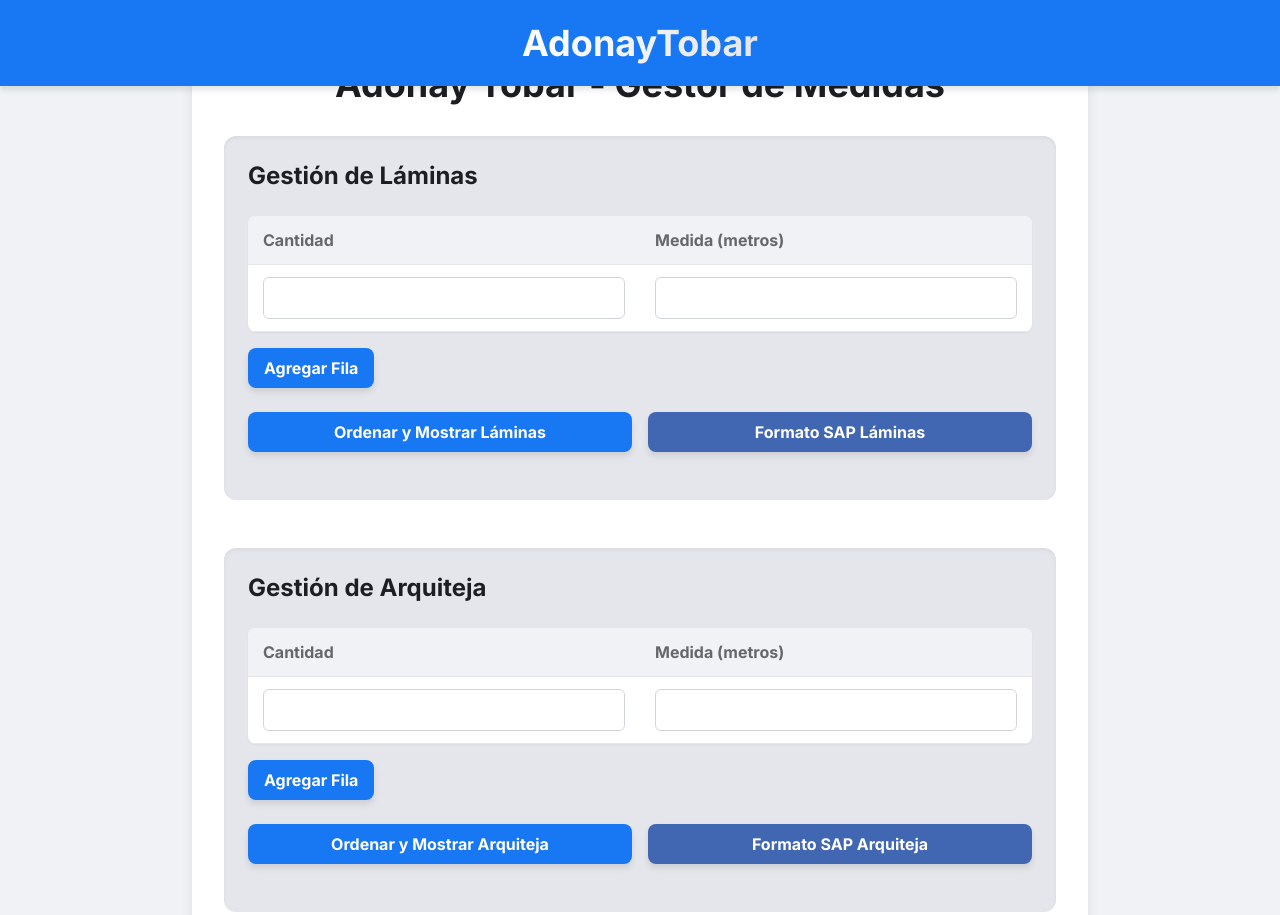
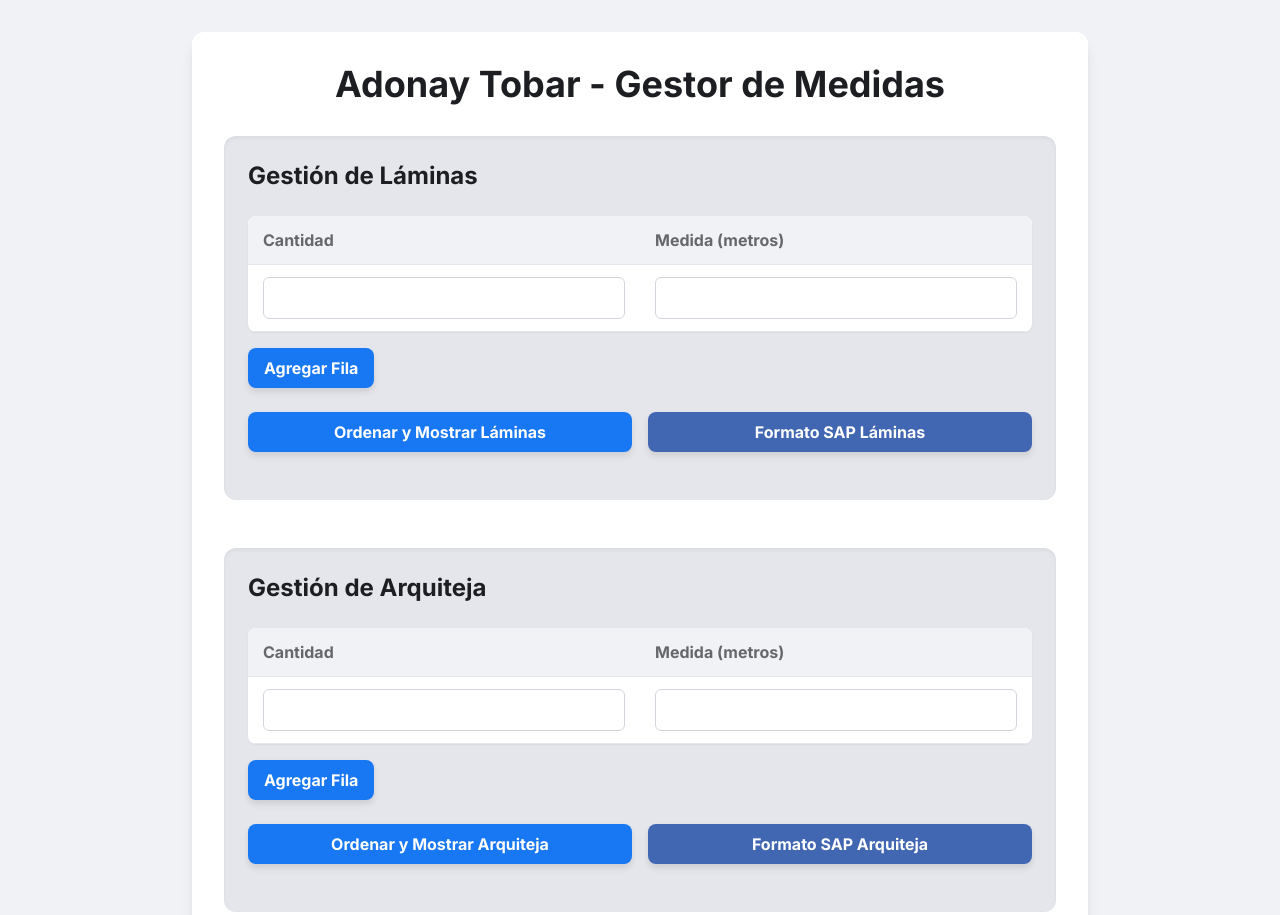
Before and after one commit to AdonayTobar/Slb.github.io, a plain HTML site: page index.html in a window 1280 px wide. Shown: the top 915 px of the page. Drawn offline with nearby package versions, Linux system fonts and the light colour scheme.

Commit message:
Update index.html

```diff
--- a/index.html
+++ b/index.html
@@ -10,12 +10,6 @@
     <link rel="stylesheet" href="styles.css">
 </head>
 <body class="p-4 md:p-8">
-    <!-- Barra de Navegación -->
-    <nav class="navbar">
-        <div class="max-w-4xl mx-auto flex justify-center items-center">
-            <span class="navbar-title">AdonayTobar</span>
-        </div>
-    </nav>
 
     <div class="max-w-4xl mx-auto bg-white rounded-xl shadow-lg p-6 md:p-8">
         <h1 class="text-3xl md:text-4xl font-bold text-center mb-8 text-facebook-blue-dark">Adonay Tobar - Gestor de Medidas</h1>
```
